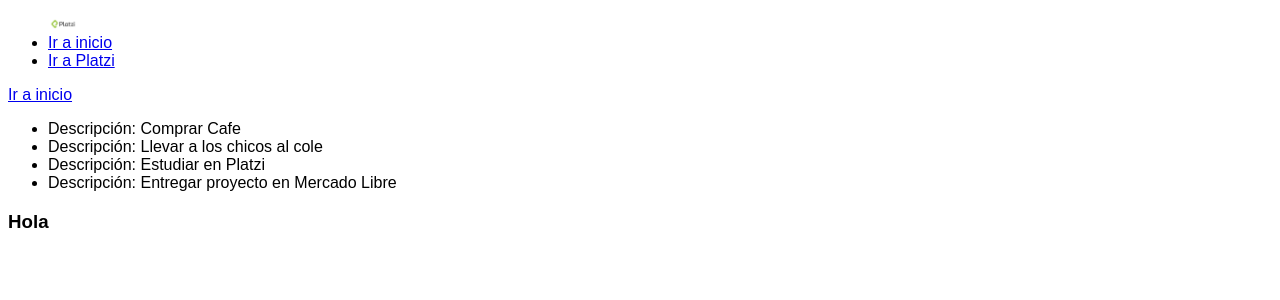
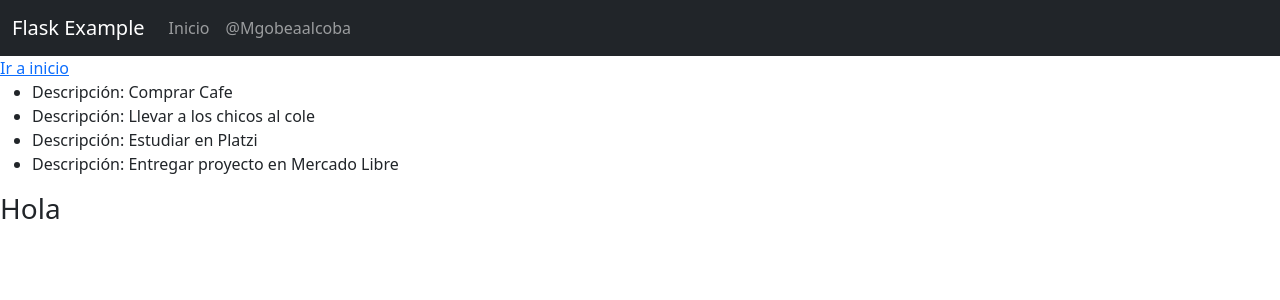
Before and after one commit to Mgobeaalcoba/flask_python, a Flask app: page /hello in a window 1280 px wide. Shown: the top 300 px of the page. Run offline with Flask 3, Linux system fonts and the light colour scheme; some libraries are stand-ins or nearby versions.

Commit message:
:recycle: With Bootstrap Handling in Flask

```diff
--- a/main.py
+++ b/main.py
@@ -1,6 +1,11 @@
 from flask import Flask, request, make_response, redirect, render_template
+from flask_bootstrap import Bootstrap5
 
+# Inicializo una instancia de Flask
 app = Flask(__name__) # Le paso como nombre el nombre de este archivo.
+
+# Inicializo una instancia de Bootstrap
+bootstrap = Bootstrap5(app)
 
 todos = ["Comprar Cafe", "Llevar a los chicos al cole", "Estudiar en Platzi", "Entregar proyecto en Mercado Libre"] # Paso "todos" también al template
 
--- a/requirements.txt
+++ b/requirements.txt
@@ -1,8 +1,12 @@
 blinker==1.6.2
+Bootstrap-Flask==2.0.2
 click==8.1.3
 colorama==0.4.6
+dominate==2.8.0
 Flask==2.3.2
 itsdangerous==2.1.2
 Jinja2==3.1.2
 MarkupSafe==2.1.3
+visitor==0.1.3
 Werkzeug==2.3.4
+WTForms==3.0.1
--- a/templates/base.html
+++ b/templates/base.html
@@ -1,21 +1,33 @@
 <!DOCTYPE html>
 <html lang="en">
     <head>
+        {% block head %}
             <meta charset="UTF-8">
             <meta http-equiv="X-UA-Compatible" content="IE=edge">
             <meta name="viewport" content="width=device-width, initial-scale=1.0">
             <title>
                 {% block title %}
-            Flask Platzi |
-        {% endblock  %}
+                    Flask Example -
+                {% endblock %}
             </title>
-    <link rel="stylesheet" href="{{ url_for('static', filename='css/main.css') }}">
+
+            {% block styles %}
+                {{ bootstrap.load_css() }}
+                <link rel="stylesheet" href="{{ url_for('static', filename='css/main.css') }}" />
+            {% endblock %}
+        {% endblock %}
     </head>
     <body>
-    <header>
-        {% include 'navbar.html' %}
-    </header>
+        {% block body %}
+            {% block navbar %}
+                {% include "navbar.html" %}
+            {% endblock %}
             {% block content %}
+            {% endblock %}
+
+            {% block scripts %}
+                {{ bootstrap.load_js() }}
+            {% endblock %}
         {% endblock %}
     </body>
 </html>
--- a/templates/navbar.html
+++ b/templates/navbar.html
@@ -1,7 +1,26 @@
-<nav>
-    <ul>
-        <img src="{{ url_for('static', filename = 'images/logo_platzi.jpg')}}" alt="Platzi Logo">
-        <li><a href="{{ url_for('index') }}">Ir a inicio</a></li>
-        <li><a href="https://platzi.com">Ir a Platzi</a></li>
-    </ul>
-</nav>
+{% block navbar %}
+    <nav class="navbar navbar-expand-lg navbar-dark bg-dark">
+        <div class="container-fluid">
+            <a class="navbar-brand" href="#">Flask Example</a>
+
+            <button class="navbar-toggler" type="button" data-bs-toggle="collapse" data-bs-target="#navbarSupportedContent" aria-controls="navbarSupportedContent" aria-expanded="false" aria-label="Toggle navigation">
+                <span class="navbar-toggler-icon"></span>
+            </button>
+
+            <div class="collapse navbar-collapse" id="navbarSupportedContent">
+                <ul class="navbar-nav me-auto mb-2 mb-lg-0">
+                    <li class="nav-item">
+                        <a class="nav-link" href="{{ url_for('hello') }}">
+                            Inicio
+                        </a>
+                    </li>
+                    <li class="nav-item">
+                        <a class="nav-link" href="https://github.com/Mgobeaalcoba" target="_blank">
+                            @Mgobeaalcoba
+                        </a>
+                    </li>
+                </ul>
+            </div>
+        </div>
+    </nav>
+{% endblock %}
```
Also changed, not shown: README.md. Lines whose indentation alone changed are shown as unchanged.
